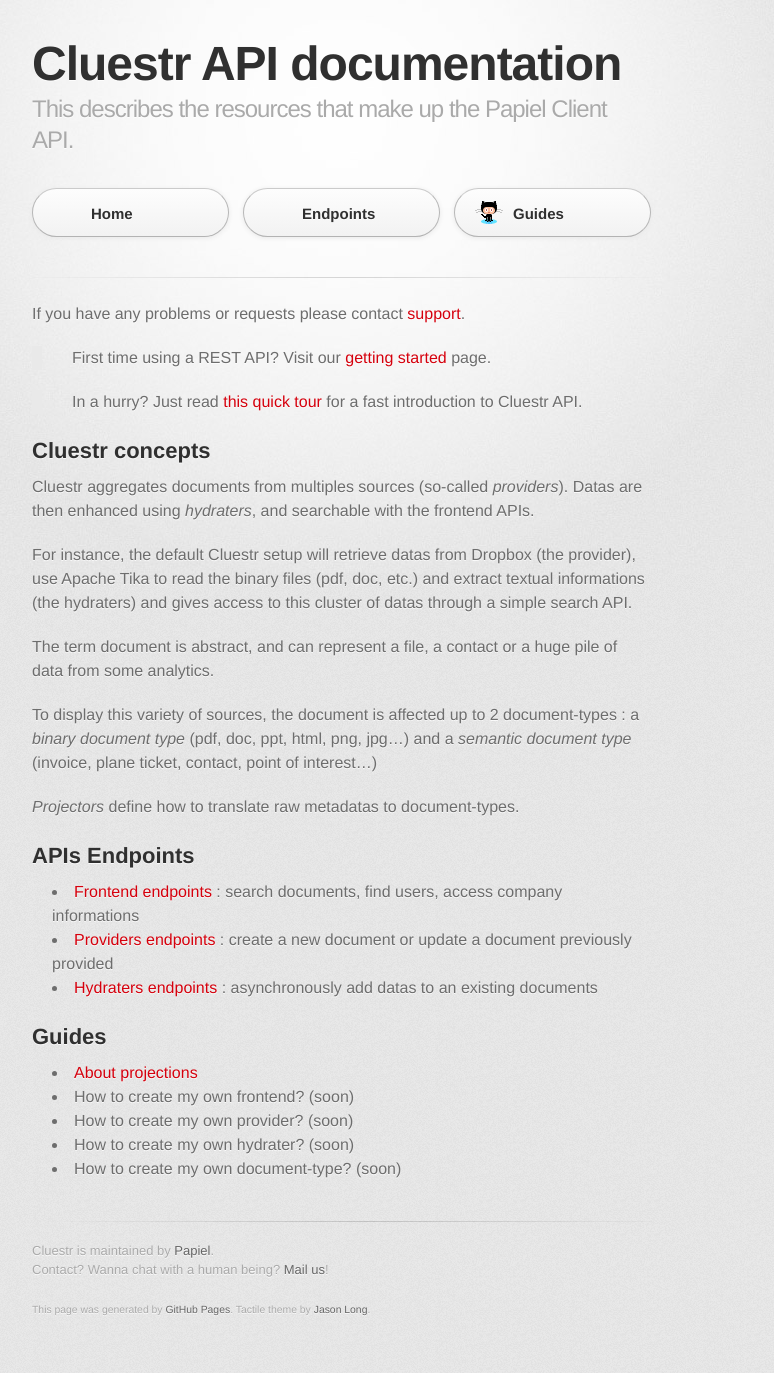
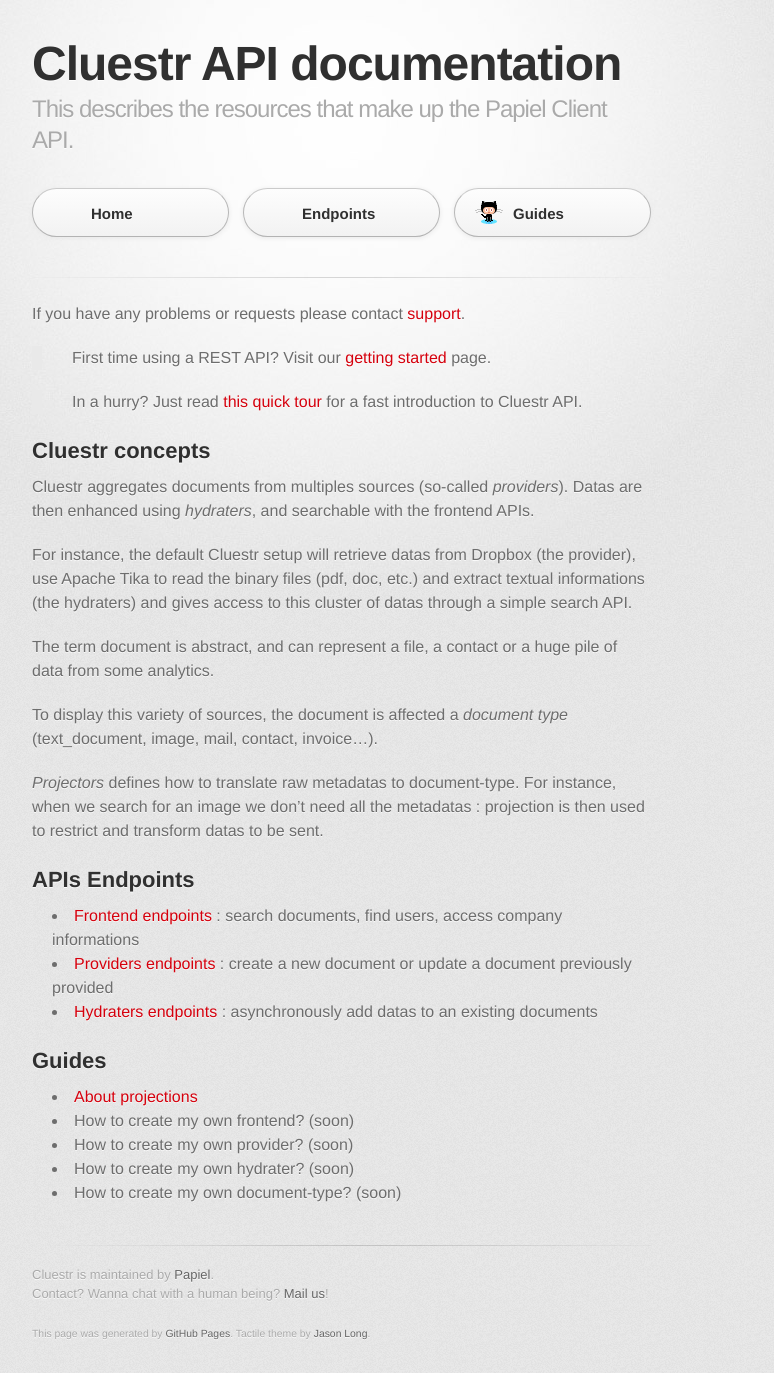
Before and after one commit to AnyFetch/developers.anyfetch.com, a Jekyll site: the page built from index.md, in a window 1280 px wide. Shown: the whole page, without its empty margins (298-1072 px from the left). Built offline with Jekyll 4.4.1, drawn with Linux system fonts in a browser that asks for light colours; some web fonts are replaced; Markdown is read by kramdown in place of the engine named in the settings; before the commit the page ends 1349 px from its top, so only the background shows below that.

Commit message:
Redo index page

```diff
--- a/index.md
+++ b/index.md
@@ -18,9 +18,9 @@
 
 The term document is abstract, and can represent a file, a contact or a huge pile of data from some analytics.
 
-To display this variety of sources, the document is affected up to 2 document-types : a *binary document type* (pdf, doc, ppt, html, png, jpg...) and a *semantic document type* (invoice, plane ticket, contact, point of interest...)
+To display this variety of sources, the document is affected a *document type* (text_document, image, mail, contact, invoice...).
 
-*Projectors* define how to translate raw metadatas to document-types.
+*Projectors* defines how to translate raw metadatas to document-type. For instance, when we search for an image we don't need all the metadatas : projection is then used to restrict and transform datas to be sent.
 
 APIs Endpoints
 --------------
```
Also changed, not shown: README.md.
